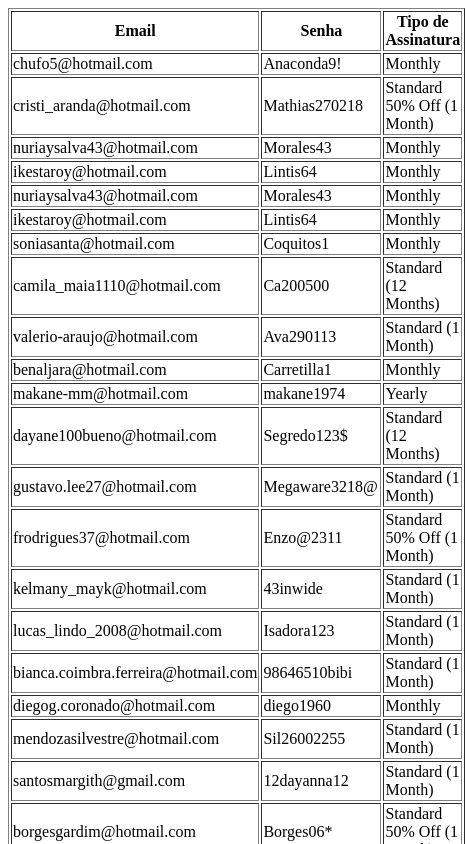
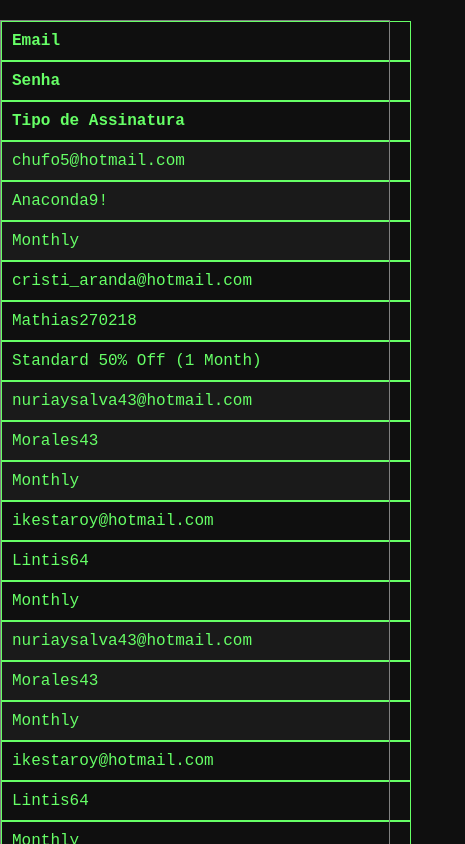
Before and after one commit to Zzks7/DBMAXV1, a plain HTML site: page index.html in a window 390 px wide. Shown: the top 844 px of the page, 465 px wide, since content can reach past the window. Drawn offline with Linux system fonts and the light colour scheme.

Commit message:
index.html

```diff
--- a/index.html
+++ b/index.html
@@ -6,6 +6,41 @@
 <title>Lista de Emails</title>
 </head>
 <body>
+
+<style>
+body {
+    font-family: 'Courier New', monospace;
+    background-color: #0f0f0f;
+    color: #66ff66;
+    margin: 0;
+    padding: 0;
+}
+table {
+    width: 100%;
+    border-collapse: collapse;
+    margin-top: 20px;
+}
+th, td {
+    padding: 10px;
+    border: 1px solid #66ff66;
+    text-align: left;
+}
+th {
+    background-color: #0f0f0f;
+}
+tr:nth-child(even) {
+    background-color: #1a1a1a;
+}
+@media (max-width: 768px) {
+    table {
+        width: 100%;
+    }
+    th, td {
+        display: block;
+        width: 100%;
+    }
+}
+</style>
 
 <table border="1">
 <tr>
```
